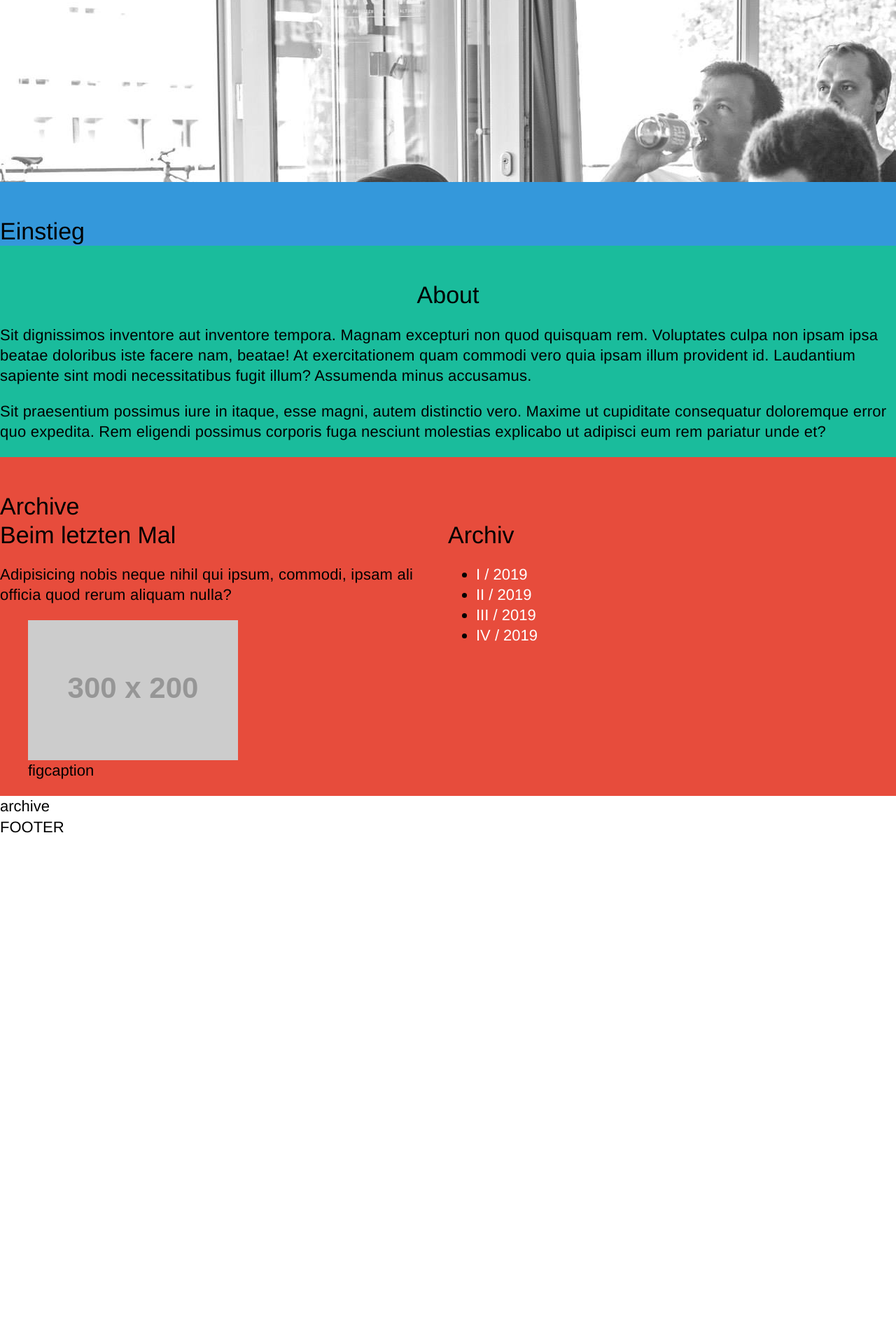
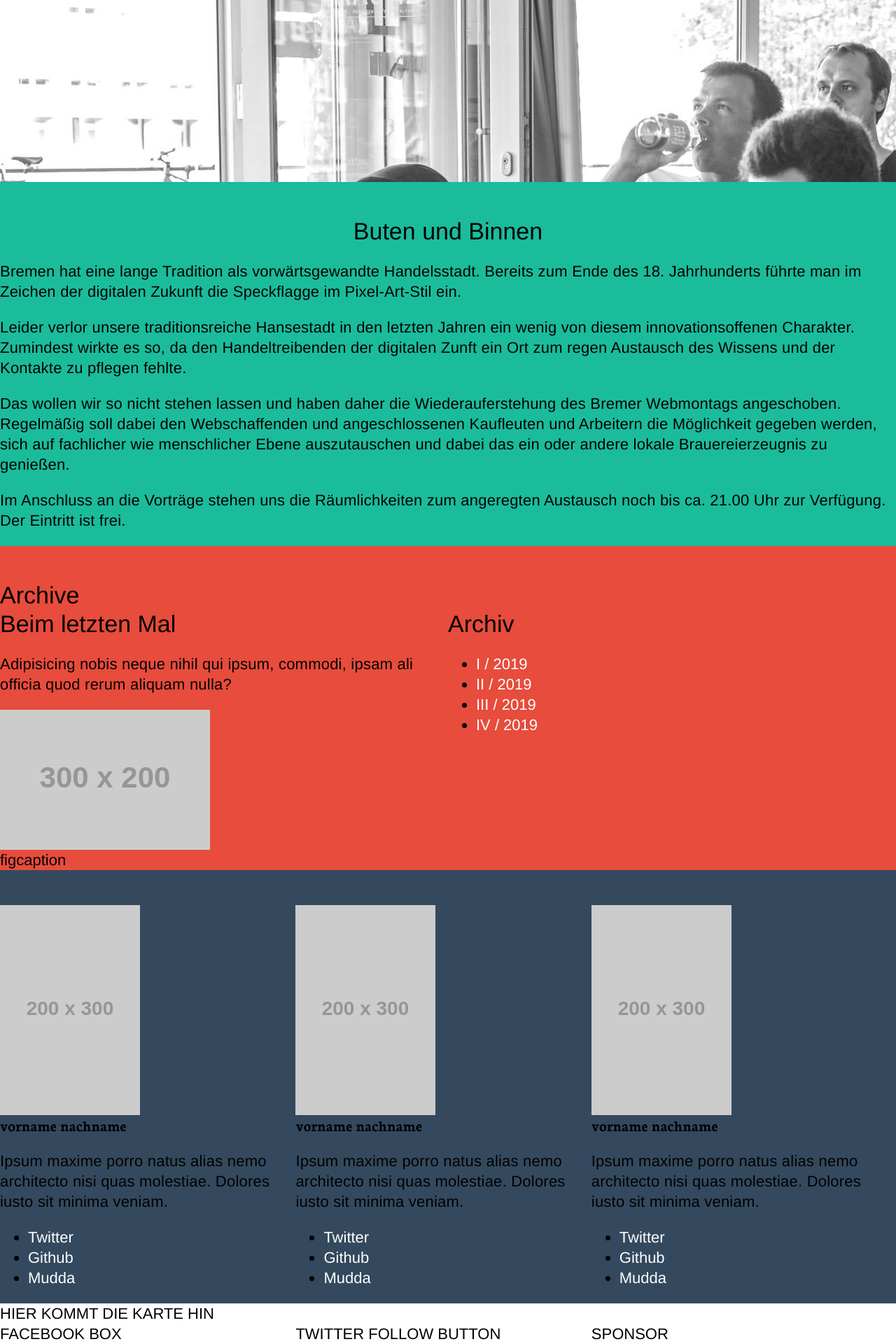
Before and after one commit to wmhb/website, a PHP site: page /index.html in a window 1280 px wide. Shown: the part 1435-3355 px from the top of the page at 70% size. Before the commit the page ends 2625 px from the top, so only its background shows below. Run offline with PHP 8.4, Linux system fonts and the light colour scheme; grey boxes labelled with a size stand in for pictures from a placeholder-image service; some libraries are stand-ins or nearby versions.

Commit message:
ich geh mal ans fenster

```diff
--- a/assets/css/main.css
+++ b/assets/css/main.css
@@ -391,6 +391,28 @@ a.custom {
       a.custom:hover, a.custom:focus {
         background-image: -webkit-linear-gradient(bottom, transparent, transparent 2px, #fff 2px, #fff 2.5px, transparent 2.5px);
         background-image: linear-gradient(bottom, transparent, transparent 2px, #fff 2px, #fff 2.5px, transparent 2.5px); } }
+
+img {
+  height: auto;
+  max-width: 100%; }
+
+.full-img {
+  display: block;
+  max-width: 100%;
+  height: auto;
+  width: 100%; }
+
+figure {
+  margin: 0; }
+
+iframe {
+  width: 100%;
+  display: none; }
+  @media screen and (min-width: 768px) {
+    iframe {
+      display: block; } }
+  iframe.gmaps {
+    max-height: 50vh; }
 
 body > header {
   background-image: url('../images/header.jpg');
--- a/assets/scss/main.scss
+++ b/assets/scss/main.scss
@@ -7,8 +7,10 @@
 @import "base/site";
 @import "base/typo";
 @import "base/links";
+@import "base/elements";
 
 @import "modules/header";
 @import "modules/flexbox";
 @import "modules/panes";
+@import "modules/about";
 @import "modules/buttons";
--- a/index.html
+++ b/index.html
@@ -12,17 +12,24 @@
             </a>
         </header>
         <main class="g g--col">
-            <section class="intro gi-full">
-                <div class="pane pane--prim1 g">
-                    <h1>Einstieg</h1>
-                </div>
-            </section>
             <section class="about gi-full">
                 <div class="pane pane--prim2 g">
                     <article class="gi--full">
-                        <h1>About</h1>
-                        <p>Sit dignissimos inventore aut inventore tempora. Magnam excepturi non quod quisquam rem. Voluptates culpa non ipsam ipsa beatae doloribus iste facere nam, beatae! At exercitationem quam commodi vero quia ipsam illum provident id. Laudantium sapiente sint modi necessitatibus fugit illum? Assumenda minus accusamus. </p>
-                        <p>Sit praesentium possimus iure in itaque, esse magni, autem distinctio vero. Maxime ut cupiditate consequatur doloremque error quo expedita. Rem eligendi possimus corporis fuga nesciunt molestias explicabo ut adipisci eum rem pariatur unde et? </p>
+                        <h1>Buten und Binnen</h1>
+                        <div class="about__text">
+                            <p>
+                                Bremen hat eine lange Tradition als vorwärtsgewandte Handelsstadt. Bereits zum Ende des 18. Jahrhunderts führte man im Zeichen der digitalen Zukunft die Speckflagge im Pixel-Art-Stil ein.
+                            </p>
+                            <p>
+                                Leider verlor unsere traditionsreiche Hansestadt in den letzten Jahren ein wenig von diesem innovationsoffenen Charakter. Zumindest wirkte es so, da den Handeltreibenden der digitalen Zunft ein Ort zum regen Austausch des Wissens und der Kontakte zu pflegen fehlte.
+                            </p>
+                            <p>
+                                Das wollen wir so nicht stehen lassen und haben daher die Wiederauferstehung des Bremer Webmontags angeschoben. Regelmäßig soll dabei den Webschaffenden und angeschlossenen Kaufleuten und Arbeitern die Möglichkeit gegeben werden, sich auf fachlicher wie menschlicher Ebene auszutauschen und dabei das ein oder andere lokale Brauereierzeugnis zu genießen.
+                            </p>
+                            <p>
+                                Im Anschluss an die Vorträge stehen uns die Räumlichkeiten zum angeregten Austausch noch bis ca. 21.00 Uhr zur Verfügung. Der Eintritt ist frei.
+                            </p>
+                        </div>
                     </article>
                 </div>
             </section>
@@ -50,10 +57,62 @@
                     </section>
                 </div>
             </section>
-            <section class="team gi-full">archive</section>
+            <section class="team gi-full">
+                <div class="pane pane--prim4 g">
+                    <figure class="gi--full gi--sm-1of3">
+                        <img src="http://placehold.it/200x300" alt="alt">
+                        <figure>
+                            <strong>vorname nachname</strong>
+                            <p>Ipsum maxime porro natus alias nemo architecto nisi quas molestiae. Dolores iusto sit minima veniam.</p>
+                            <ul>
+                                <li><a href="#">Twitter</a></li>
+                                <li><a href=#>Github</a></li>
+                                <li><a href=#>Mudda</a></li>
+                            </ul>
+                        </figure>
+                    </figure>
+                    <figure class="gi--full gi--sm-1of3">
+                        <img src="http://placehold.it/200x300" alt="alt">
+                        <figure>
+                            <strong>vorname nachname</strong>
+                            <p>Ipsum maxime porro natus alias nemo architecto nisi quas molestiae. Dolores iusto sit minima veniam.</p>
+                            <ul>
+                                <li><a href="#">Twitter</a></li>
+                                <li><a href=#>Github</a></li>
+                                <li><a href=#>Mudda</a></li>
+                            </ul>
+                        </figure>
+                    </figure>
+                    <figure class="gi--full gi--sm-1of3">
+                        <img src="http://placehold.it/200x300" alt="alt">
+                        <figure>
+                            <strong>vorname nachname</strong>
+                            <p>Ipsum maxime porro natus alias nemo architecto nisi quas molestiae. Dolores iusto sit minima veniam.</p>
+                            <ul>
+                                <li><a href="#">Twitter</a></li>
+                                <li><a href=#>Github</a></li>
+                                <li><a href=#>Mudda</a></li>
+                            </ul>
+                        </figure>
+                    </figure>
+                </div>
+            </section>
         </main>
         <footer>
-            FOOTER
+            <section class="g">
+                <div class="gi--full">
+                    HIER KOMMT DIE KARTE HIN
+                </div>
+                <div class="gi--full gi--sm-1of3">
+                    FACEBOOK BOX
+                </div>
+                <div class="gi--full gi--sm-1of3">
+                    TWITTER FOLLOW BUTTON
+                </div>
+                <div class="gi--full gi--sm-1of3">
+                    SPONSOR
+                </div>
+            </section>
         </footer>
         <script src="https://code.jquery.com/jquery-2.1.4.min.js"></script>
         <script src="assets/js/main.js"></script>
```
Also changed, not shown: assets/scss/modules/_about.scss (added).
